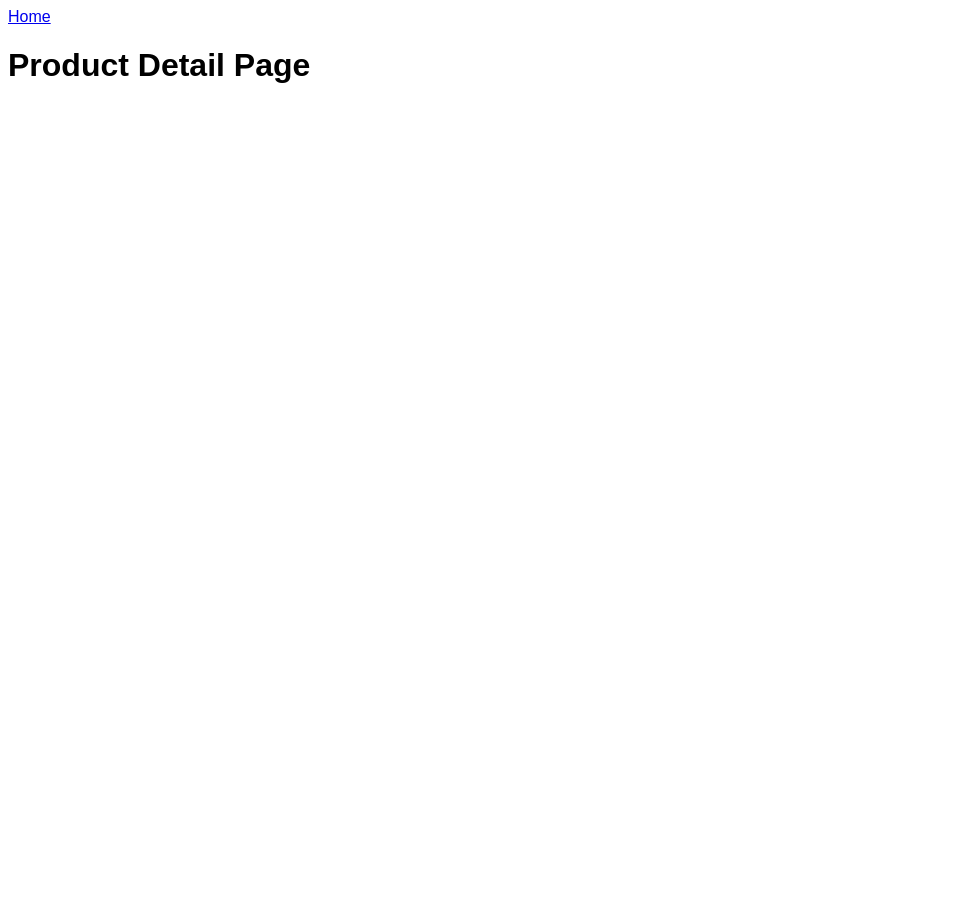
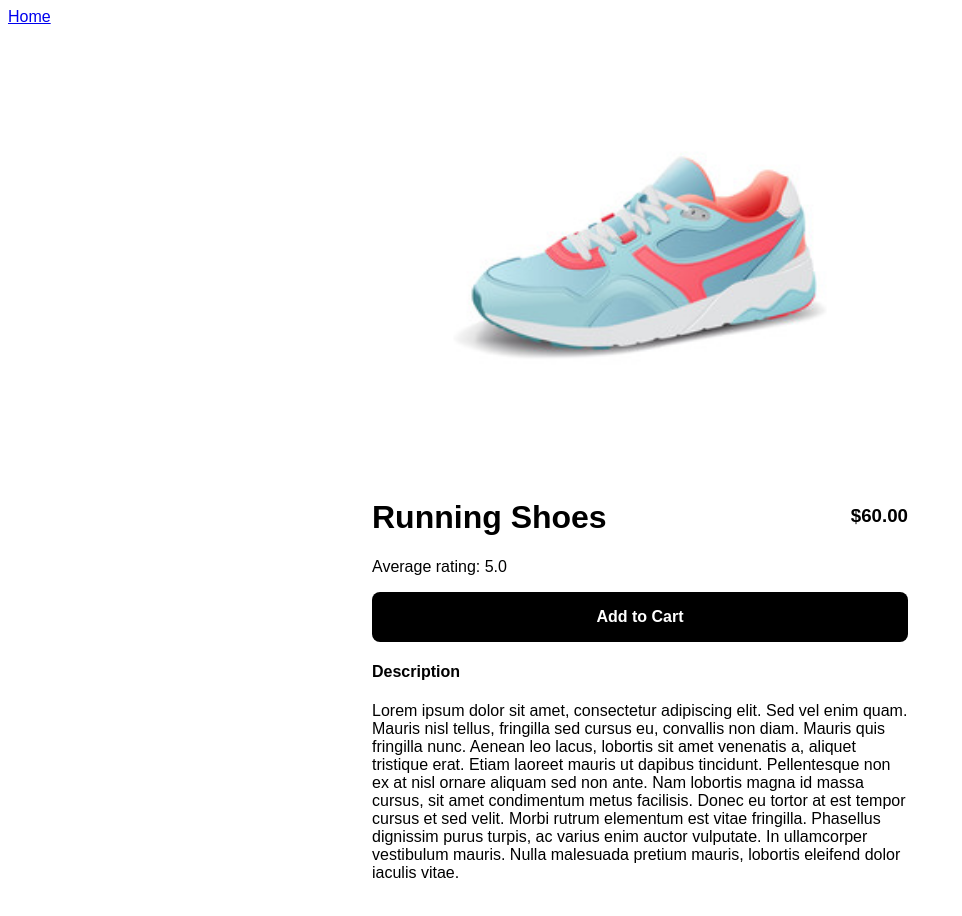
Before and after one commit to kashyapthakkar/full-stack-ecommerce-project, a Vue app: page /products/123 in a window 1280 px wide. Shown: the top 916 px of the page, without its empty margins (0-962 px from the left). Before the commit the page ends 800 px from the top, so only its background shows below. Built offline with nearby package versions, Linux system fonts and the light colour scheme.

Commit message:
product details page added

```diff
--- a/src/views/ProductDetailPage.vue
+++ b/src/views/ProductDetailPage.vue
@@ -1,9 +1,28 @@
 <template>
-  <h1>Product Detail Page</h1>
+  <div id="page-wrap">
+    <div id="img-wrap">
+      <img :src="product.imageUrl" alt="Product Image" />
+    </div>
+    <div id="product-details">
+      <h1>
+        {{ product.name }}
+      </h1>
+      <h3 id="price">${{ product.price }}</h3>
+      <p>Average rating: {{ product.averageRating }}</p>
+      <button id="add-to-cart">Add to Cart</button>
+      <h4>Description</h4>
+      <p>{{ product.description }}</p>
+    </div>
+  </div>
 </template>
 <script>
+import { products } from "../fake-data";
 export default {
-  name: "ProductDetailPage",
+  data: function () {
+    return {
+      product: products.find((p) => p.id === this.$route.params.id),
+    };
+  },
 };
 </script>
 <style scoped>
```
Lines whose indentation alone changed are shown as unchanged.
